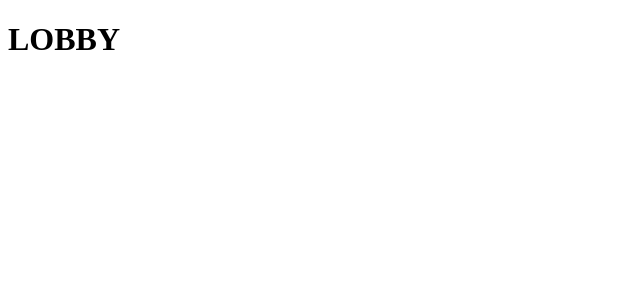
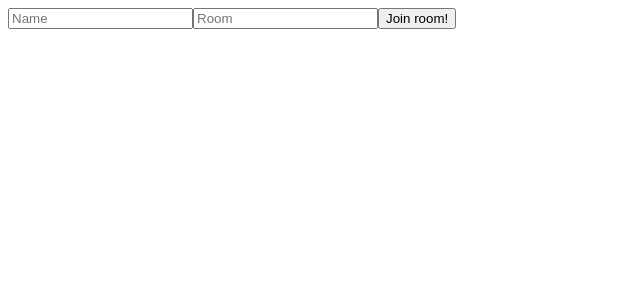
Before and after one commit to aanndch/blabber, a React (Create React App) app in the folder client/: page / in a window 1280 px wide. Shown: the top 300 px of the page, without its empty margins (0-640 px from the left). Built offline with nearby package versions, Linux system fonts and the light colour scheme.

Commit message:
Lobby skeleton done

```diff
--- a/client/src/App.js
+++ b/client/src/App.js
@@ -1,8 +1,8 @@
 import React from "react";
 import { BrowserRouter as Router, Route } from "react-router-dom";
 
-import Lobby from "./components/Lobby";
-import Chat from "./components/Chat";
+import Lobby from "./components/Lobby/Lobby";
+import Chat from "./components/Chat/Chat";
 
 const App = () => (
   <Router>
--- a/client/src/components/Lobby.js
+++ /dev/null
@@ -1,11 +0,0 @@
-import React from "react";
-
-const Lobby = () => {
-  return (
-    <div>
-      <h1>LOBBY</h1>
-    </div>
-  );
-};
-
-export default Lobby;
--- /dev/null
+++ b/client/src/components/Lobby/Lobby.js
@@ -0,0 +1,35 @@
+import React, { useState } from "react";
+import { Link } from "react-router-dom";
+
+const Lobby = () => {
+  const [name, setName] = useState("");
+  const [room, setRoom] = useState("");
+
+  const joinChat = e => {
+    if (!name || !room) {
+      e.preventDefault();
+    }
+  };
+
+  return (
+    <div>
+      <input
+        type="text"
+        placeholder="Name"
+        value={name}
+        onChange={e => setName(e.target.value)}
+      />
+      <input
+        type="text"
+        placeholder="Room"
+        value={room}
+        onChange={e => setRoom(e.target.value)}
+      />
+      <Link to={`/chat?name=${name}&room=${room}`} onClick={e => joinChat(e)}>
+        <button type="submit">Join room!</button>
+      </Link>
+    </div>
+  );
+};
+
+export default Lobby;
```
Also changed, not shown: client/src/components/Chat/Chat.css (added), client/src/components/Chat/Chat.js (renamed from client/src/components/Chat.js), client/src/components/Lobby/Lobby.css (added).
